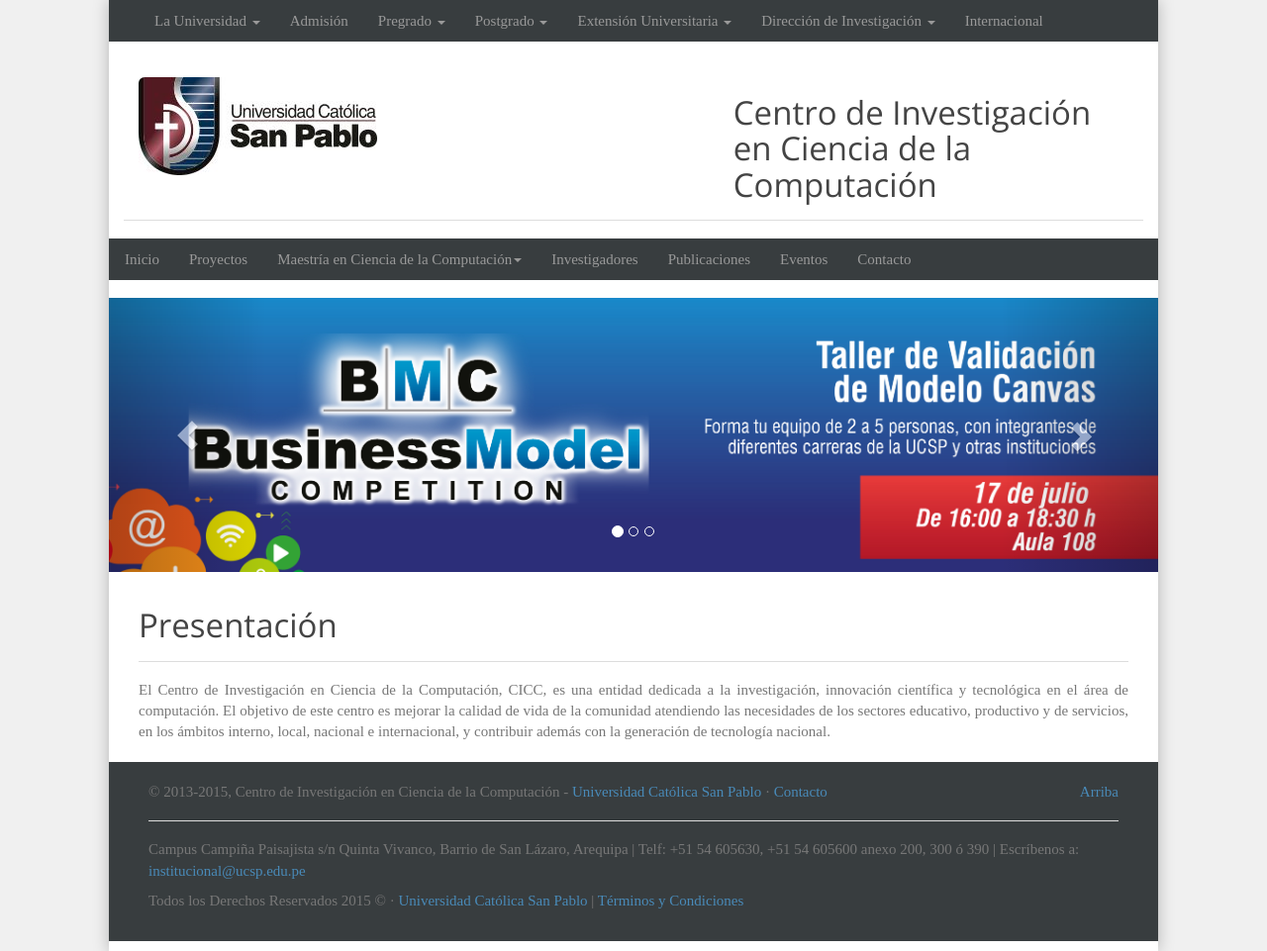
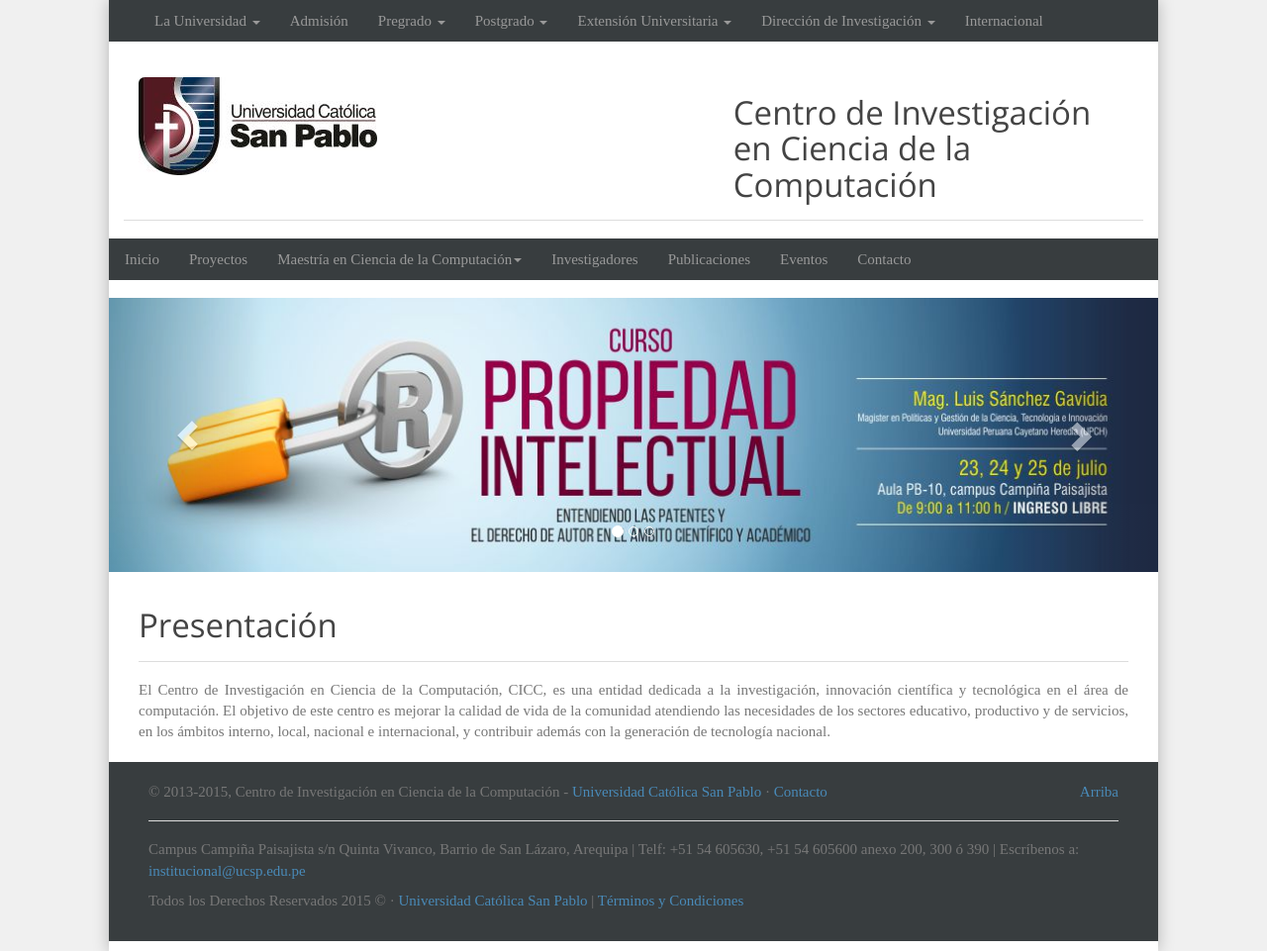
Before and after one commit to cs-ucsp/rics-ucsp, a Jekyll site: the page built from index.html, in a window 1280 px wide. Shown: the whole page at 99% size. Built offline with Jekyll 4.4.1, drawn with Linux system fonts in a browser that asks for light colours; nearby versions of some CDN libraries; Markdown is read by kramdown in place of the engine named in the settings.

Commit message:
Cambios Evento Propiedad Intelectual y Spin Off

```diff
--- a/eventos/propiedad-intelectual.html
+++ b/eventos/propiedad-intelectual.html
@@ -25,7 +25,7 @@ parentName: Eventos
 
     <br>
     <a href="https://docs.google.com/forms/d/1sxRO-j0p8KBgT1gC8IgsxqfoxU-JgA9MxD_6TRKLG3k/viewform"
-    target="_blank" class="btn btn-primary btn-lg">Inscripción Web</a>
+    target="_blank" class="btn btn-primary btn-lg">Pre-Inscripción <br> Web</a>
     <br><br><br><br><br>
   </div>
 
--- a/index.html
+++ b/index.html
@@ -13,23 +13,16 @@ title: Inicio
 
   <!-- Wrapper for slides -->
   <div class="carousel-inner" role="listbox">
-    <div class="item active">
-      <a href="/eventos/business-model-competition.html">
-      <img src="/img/eventos/evento-bmc.jpg" alt="Business Model Competition">
-      </a>
-      <div class="carousel-caption">
-      </div>
-    </div>
-	<div class="item">
+	<div class="item active">
       <a href="/eventos/propiedad-intelectual.html">
       <img src="/img/eventos/evento-propiedad-intelectual.jpg" alt="Curso en Propiedad Intelectual">
       </a>
       <div class="carousel-caption">
       </div>
     </div>
-    <div class="item">
-      <a href="/eventos/seminario-innovacion-ambiente-spin-off.html">
-      <img src="/img/eventos/evento-spin-off.jpg" alt="Seminario innovación en ambiente Spin-off">
+	<div class="item">
+      <a href="/eventos/business-model-competition.html">
+      <img src="/img/eventos/evento-bmc.jpg" alt="Business Model Competition">
       </a>
       <div class="carousel-caption">
       </div>
```
